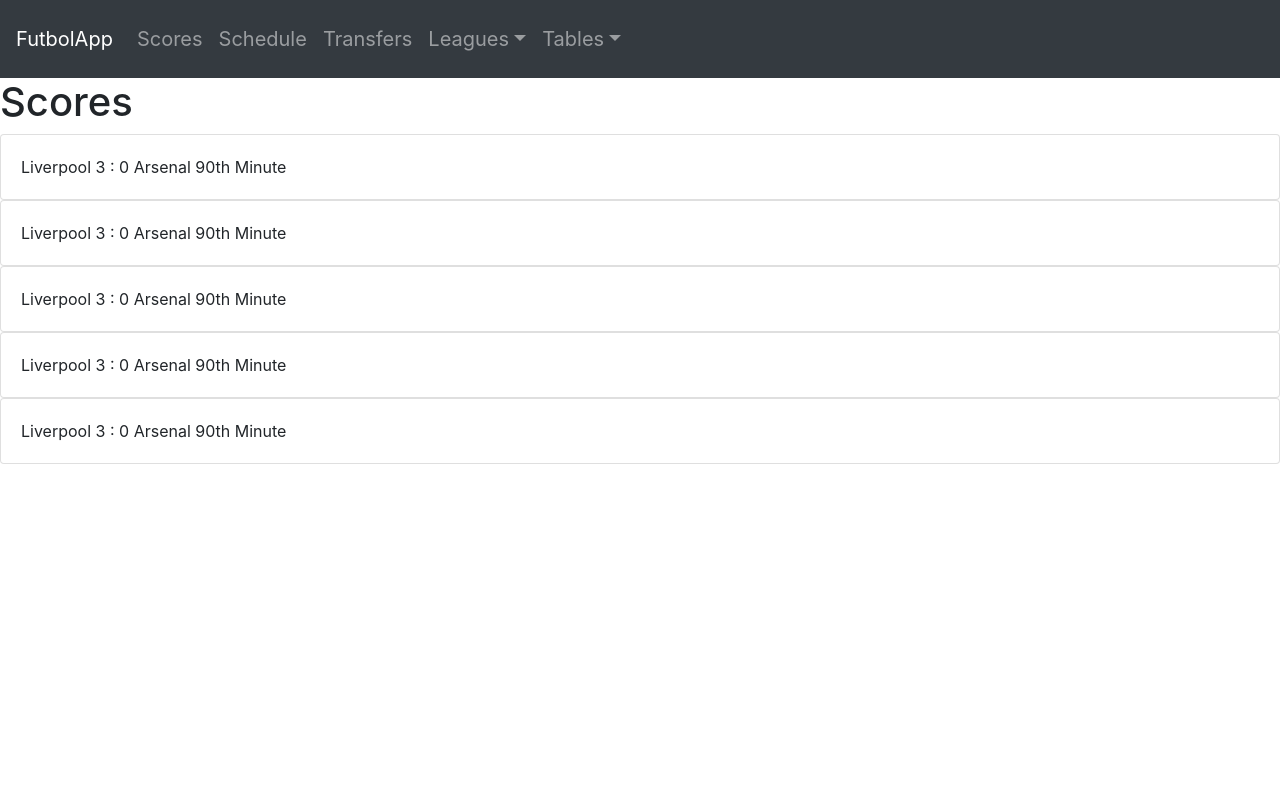
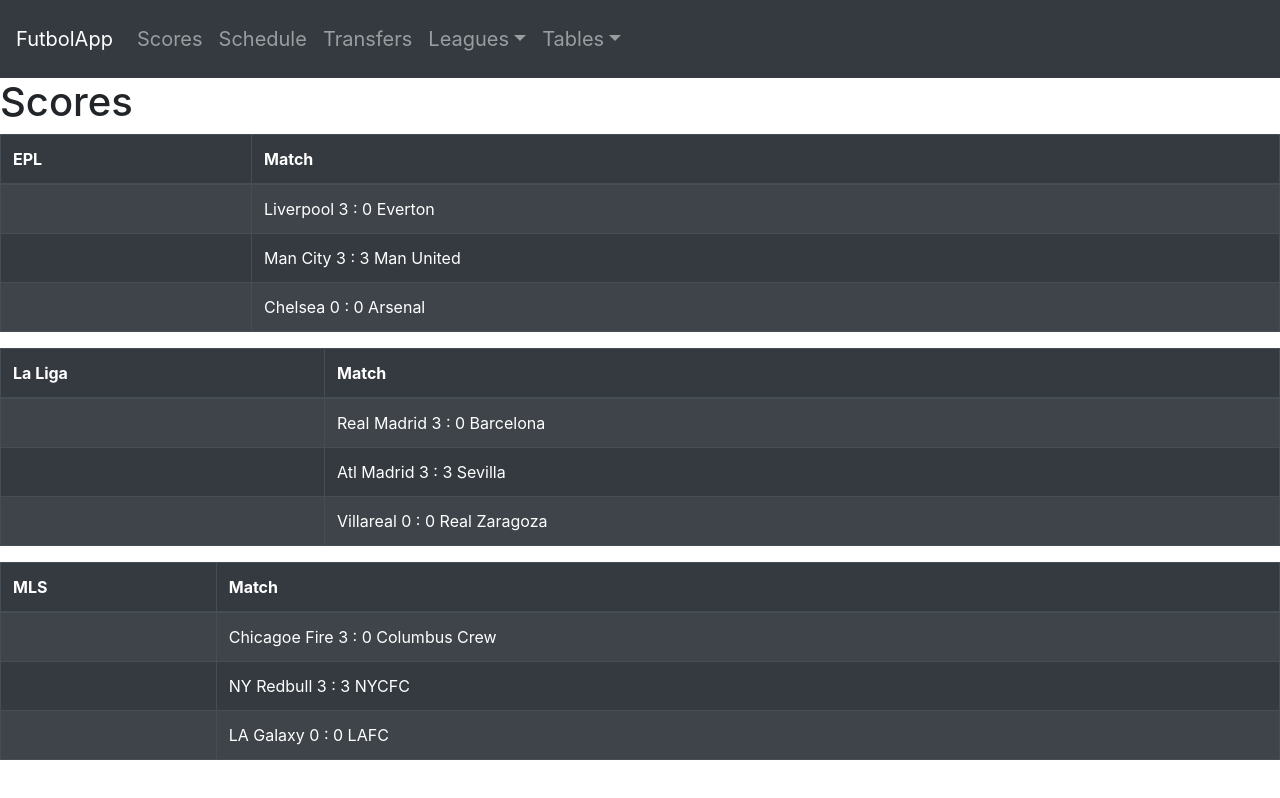
Before and after one commit to jpcas/futbolapp1, a React (Create React App) app: page /scores in a window 1280 px wide. Built offline with nearby package versions, Linux system fonts and the light colour scheme.

Commit message:
adding tables for schedule, transfers, and scores pages

```diff
--- a/src/Pages/Schedule.js
+++ b/src/Pages/Schedule.js
@@ -1,36 +1,99 @@
 import React from 'react';
-import {Card, ListGroup} from 'react-bootstrap';
+import {Table} from 'react-bootstrap';
 
 function Schedule() {
     return (
         <div>
             <h1>Schedule</h1>
-            <Table striped bordered hover variant="dark">
+ <Table striped bordered hover variant="dark">
   <thead>
     <tr>
-      <th>#</th>
-      <th>First Name</th>
-      <th>Last Name</th>
-      <th>Username</th>
+      <th>EPL</th>
+      <th>Match</th>
+      <th>Time</th>
+      <th>TV</th>
     </tr>
   </thead>
   <tbody>
     <tr>
-      <td>1</td>
-      <td>Mark</td>
-      <td>Otto</td>
-      <td>@mdo</td>
+      <td></td>
+      <td>Liverpool vs Everton</td>
+      <td>1:00PM</td>
+      <td>ESPN</td>
     </tr>
     <tr>
-      <td>2</td>
-      <td>Jacob</td>
-      <td>Thornton</td>
-      <td>@fat</td>
+      <td></td>
+      <td>Man City vs Man United</td>
+      <td>1:00PM</td>
+      <td>SKY</td>
     </tr>
     <tr>
-      <td>3</td>
-      <td colSpan="2">Larry the Bird</td>
-      <td>@twitter</td>
+      <td></td>
+      <td>Chelsea vs Arsenal</td>
+      <td>1:00PM</td>
+      <td>BeinSports</td>
+    </tr>
+  </tbody>
+</Table>
+
+<Table striped bordered hover variant="dark">
+  <thead>
+    <tr>
+      <th>La Liga</th>
+      <th>Match</th>
+      <th>Time</th>
+      <th>TV</th>
+    </tr>
+  </thead>
+  <tbody>
+    <tr>
+      <td></td>
+      <td>Real Madrid vs Barcelona</td>
+      <td>1:00PM</td>
+      <td>ESPN</td>
+    </tr>
+    <tr>
+      <td></td>
+      <td>Atletico Madrid vs Sevilla</td>
+      <td>1:00PM</td>
+      <td>SKY</td>
+    </tr>
+    <tr>
+      <td></td>
+      <td>Villareal vs Real Zaragoza</td>
+      <td>1:00PM</td>
+      <td>BeinSports</td>
+    </tr>
+  </tbody>
+</Table>
+
+<Table striped bordered hover variant="dark">
+  <thead>
+    <tr>
+      <th>MLS</th>
+      <th>Match</th>
+      <th>Time</th>
+      <th>TV</th>
+    </tr>
+  </thead>
+  <tbody>
+    <tr>
+      <td></td>
+      <td>Chicago Fire vs Columbus Crew</td>
+      <td>1:00PM</td>
+      <td>ESPN</td>
+    </tr>
+    <tr>
+      <td></td>
+      <td>NY Redbull vs NYCFC</td>
+      <td>1:00PM</td>
+      <td>SKY</td>
+    </tr>
+    <tr>
+      <td></td>
+      <td>LAFC vs LA Galaxy</td>
+      <td>1:00PM</td>
+      <td>BeinSports</td>
     </tr>
   </tbody>
 </Table>
--- a/src/Pages/Scores.js
+++ b/src/Pages/Scores.js
@@ -1,25 +1,81 @@
 import React from 'react';
-import {Card} from 'react-bootstrap';
+import {Table} from 'react-bootstrap';
 
 function Scores() {
     return (
         <div>
             <h1>Scores</h1>
-            <Card>
-                <Card.Body>Liverpool 3 : 0 Arsenal 90th Minute</Card.Body>
-            </Card>
-            <Card>
-                <Card.Body>Liverpool 3 : 0 Arsenal 90th Minute</Card.Body>
-            </Card>
-            <Card>
-                <Card.Body>Liverpool 3 : 0 Arsenal 90th Minute</Card.Body>
-            </Card>
-            <Card>
-                <Card.Body>Liverpool 3 : 0 Arsenal 90th Minute</Card.Body>
-            </Card>
-            <Card>
-                <Card.Body>Liverpool 3 : 0 Arsenal 90th Minute</Card.Body>
-            </Card>
+            <Table striped bordered hover variant="dark">
+  <thead>
+    <tr>
+      <th>EPL</th>
+      <th>Match</th>
+
+    </tr>
+  </thead>
+  <tbody>
+    <tr>
+      <td></td>
+      <td>Liverpool 3 : 0 Everton</td>
+    </tr>
+    <tr>
+      <td></td>
+      <td>Man City 3 : 3 Man United</td>
+    </tr>
+    <tr>
+      <td></td>
+      <td>Chelsea 0 : 0 Arsenal</td>
+    </tr>
+  </tbody>
+</Table>
+
+<Table striped bordered hover variant="dark">
+  <thead>
+    <tr>
+      <th>La Liga</th>
+      <th>Match</th>
+
+    </tr>
+  </thead>
+  <tbody>
+    <tr>
+      <td></td>
+      <td>Real Madrid 3 : 0 Barcelona</td>
+    </tr>
+    <tr>
+      <td></td>
+      <td>Atl Madrid 3 : 3 Sevilla</td>
+    </tr>
+    <tr>
+      <td></td>
+      <td>Villareal 0 : 0 Real Zaragoza</td>
+    </tr>
+  </tbody>
+</Table>
+
+<Table striped bordered hover variant="dark">
+  <thead>
+    <tr>
+      <th>MLS</th>
+      <th>Match</th>
+
+    </tr>
+  </thead>
+  <tbody>
+    <tr>
+      <td></td>
+      <td>Chicagoe Fire 3 : 0 Columbus Crew</td>
+    </tr>
+    <tr>
+      <td></td>
+      <td>NY Redbull 3 : 3 NYCFC</td>
+    </tr>
+    <tr>
+      <td></td>
+      <td>LA Galaxy 0 : 0 LAFC</td>
+    </tr>
+  </tbody>
+</Table>
         </div>
     )
 }
--- a/src/Pages/Transfers.js
+++ b/src/Pages/Transfers.js
@@ -1,9 +1,44 @@
-import React from 'react'
+import React from 'react';
+import {Table} from 'react-bootstrap';
 
 function Transfers() {
     return (
         <div>
             <h1>Transfers</h1>
+            <Table striped bordered hover variant="dark">
+  <thead>
+    <tr>
+      <th>Date</th>
+      <th>Player</th>
+      <th>From</th>
+      <th>To</th>
+      <th>Fee</th>
+    </tr>
+  </thead>
+  <tbody>
+    <tr>
+      <td>Feb 2</td>
+      <td>JP Castrillon</td>
+      <td>Real Madrid</td>
+      <td>Chicago Fire</td>
+      <td>1billion</td>
+    </tr>
+    <tr>
+    <td>Feb 2</td>
+      <td>Ted Bryant</td>
+      <td>St Louis FC</td>
+      <td>Barcelona</td>
+      <td>1.2billion</td>
+    </tr>
+    <tr>
+    <td>Feb 2</td>
+      <td>Chris Lowe</td>
+      <td>Nashville</td>
+      <td>DC United</td>
+      <td>Free</td>
+    </tr>
+  </tbody>
+</Table>
         </div>
     )
 }
```
Also changed, not shown: 1 other file (tests, documents, lock files or other folders).
